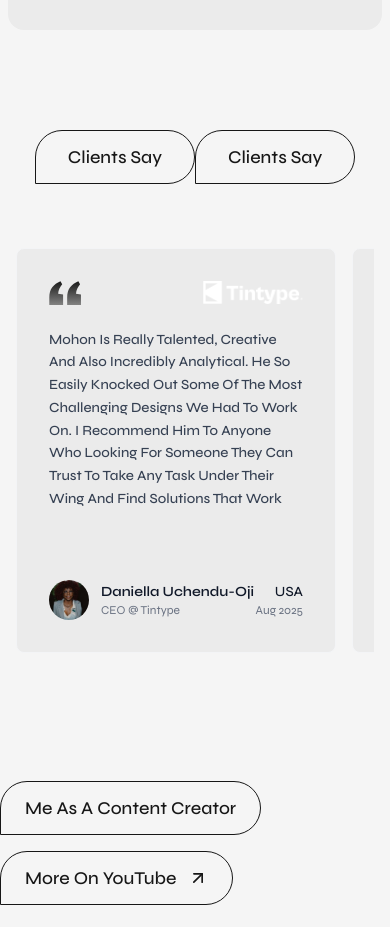
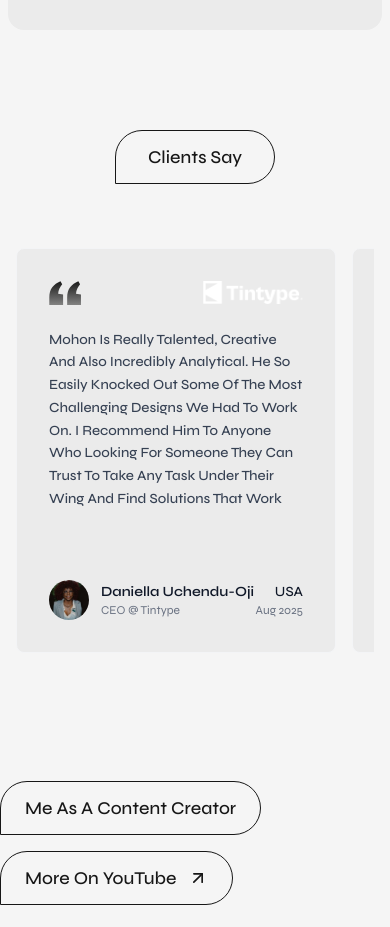
Before and after one commit to KhandakerSamin/mohon-frontend, a Next.js app: page /about in a window 390 px wide. Shown: the part 2683-3610 px from the top of the page. Built offline with nearby package versions, Linux system fonts and the light colour scheme.

Commit message:
Fixed client say in mobile

```diff
--- a/src/components/AboutPage/ClientSay.js
+++ b/src/components/AboutPage/ClientSay.js
@@ -46,7 +46,7 @@ export default function ClientSay() {
           <div className="inline-block px-8 py-3 rounded-full rounded-bl-none border border-forground hover:text-background hover:bg-foreground text-foreground text-lg font-medium">
             Clients Say
           </div>
-          <div className="inline-block px-8 py-3 rounded-full rounded-bl-none border border-forground hover:text-background hover:bg-foreground text-foreground text-lg font-medium">
+          <div className="hidden md:inline-block px-8 py-3 rounded-full rounded-bl-none border border-foreground hover:text-background hover:bg-foreground text-foreground text-lg font-medium">
             Clients Say
           </div>
         </div>
```
